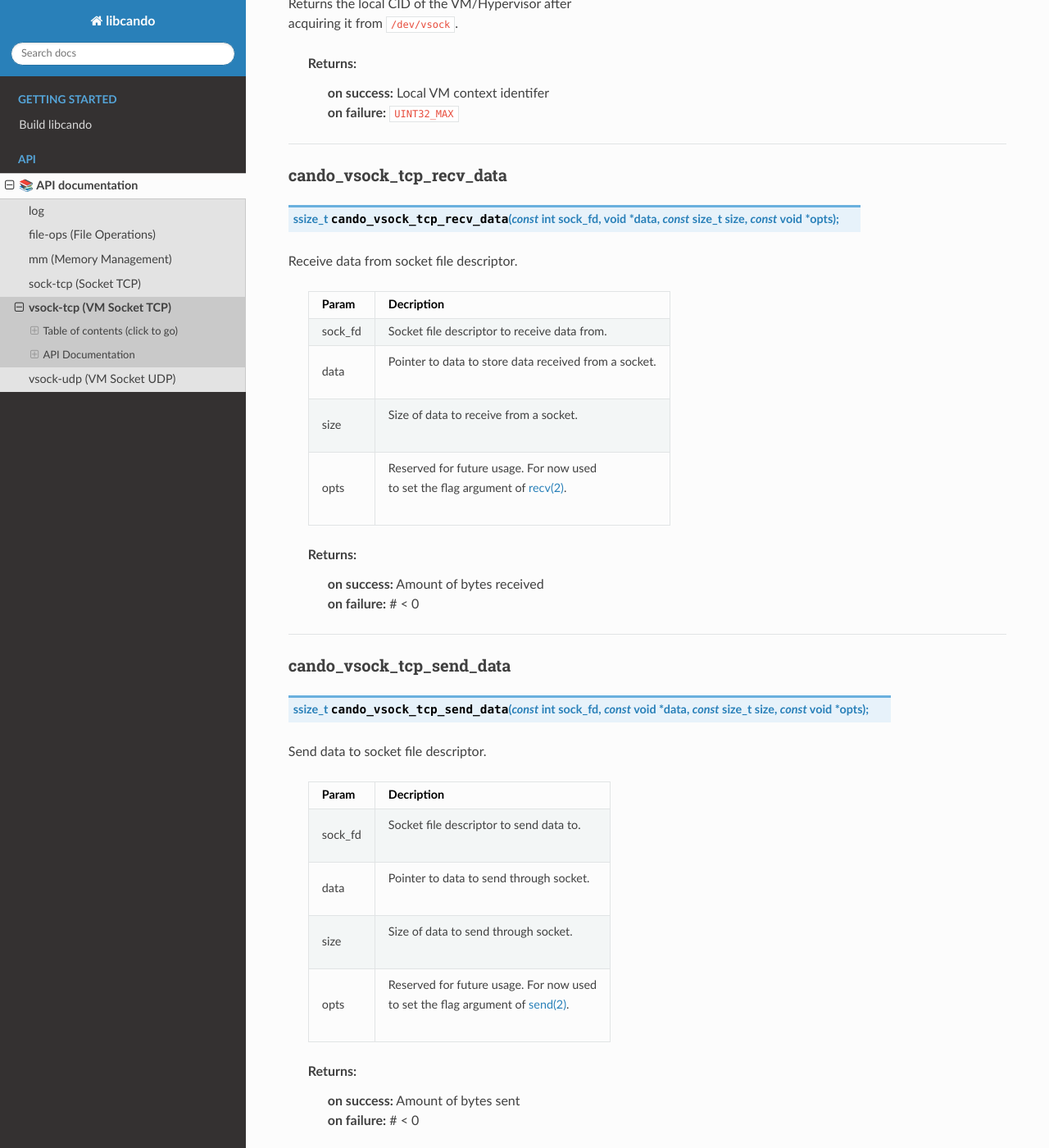
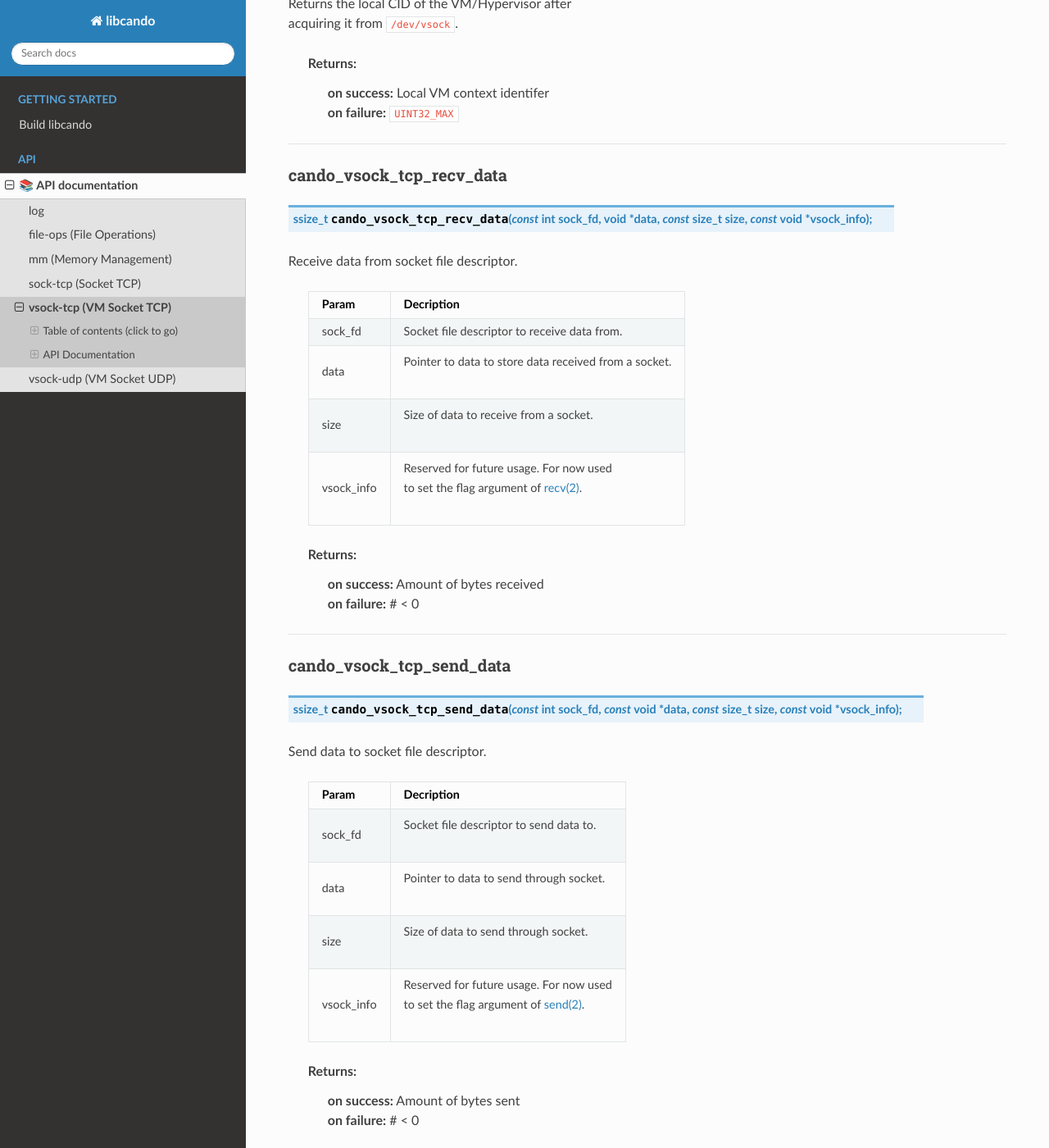
Before and after one commit to under-view/libcando, a Sphinx documentation site: the page built from docs/vsock-tcp.rst, in a window 1280 px wide and 1400 px high, scrolled down 8026 px. Shown: the whole window at 82% size. Built offline with Sphinx 7.4.7 and the Read the Docs theme 3.1.0, drawn with Linux system fonts in a browser that asks for light colours; formulas are drawn with MathJax 3; some of the changed text lies outside the part shown.

Commit message:
vsock-tcp: rename send_data/recv_data funcs opts param
Parameter was renamed from opts -> sock_info.

Signed-off-by: Vincent Davis Jr <vince@underview.tech>

```diff
--- a/docs/vsock-tcp.rst
+++ b/docs/vsock-tcp.rst
@@ -248,7 +248,7 @@ cando_vsock_tcp_client_connect
 cando_vsock_tcp_client_send_data
 ================================
 
-.. c:function:: ssize_t cando_vsock_tcp_client_send_data(struct cando_vsock_tcp *vsock, const void *data, const size_t size, const void *opts);
+.. c:function:: ssize_t cando_vsock_tcp_client_send_data(struct cando_vsock_tcp *vsock, const void *data, const size_t size, const void *vsock_info);
 
 | Send data to client socket address provided via
 | call to :c:func:`cando_vsock_tcp_client_create`.
@@ -264,7 +264,7 @@ cando_vsock_tcp_client_send_data
 		  - | Pointer to data to send through socket.
 		* - size
 		  - | Size of data to send through socket.
-		* - opts
+		* - vsock_info
 		  - | Reserved for future usage. For now used
 		    | to set the flag argument of `send(2)`_.
 
@@ -398,7 +398,7 @@ cando_vsock_tcp_get_local_vcid
 cando_vsock_tcp_recv_data
 =========================
 
-.. c:function:: ssize_t cando_vsock_tcp_recv_data(const int sock_fd, void *data, const size_t size, const void *opts);
+.. c:function:: ssize_t cando_vsock_tcp_recv_data(const int sock_fd, void *data, const size_t size, const void *vsock_info);
 
 | Receive data from socket file descriptor.
 
@@ -413,7 +413,7 @@ cando_vsock_tcp_recv_data
 		  - | Pointer to data to store data received from a socket.
 		* - size
 		  - | Size of data to receive from a socket.
-		* - opts
+		* - vsock_info
 		  - | Reserved for future usage. For now used
 		    | to set the flag argument of `recv(2)`_.
 
@@ -427,7 +427,7 @@ cando_vsock_tcp_recv_data
 cando_vsock_tcp_send_data
 =========================
 
-.. c:function:: ssize_t cando_vsock_tcp_send_data(const int sock_fd, const void *data, const size_t size, const void *opts);
+.. c:function:: ssize_t cando_vsock_tcp_send_data(const int sock_fd, const void *data, const size_t size, const void *vsock_info);
 
 | Send data to socket file descriptor.
 
@@ -442,7 +442,7 @@ cando_vsock_tcp_send_data
 		  - | Pointer to data to send through socket.
 		* - size
 		  - | Size of data to send through socket.
-		* - opts
+		* - vsock_info
 		  - | Reserved for future usage. For now used
 		    | to set the flag argument of `send(2)`_.
 
```
Also changed, not shown: 2 other files.
